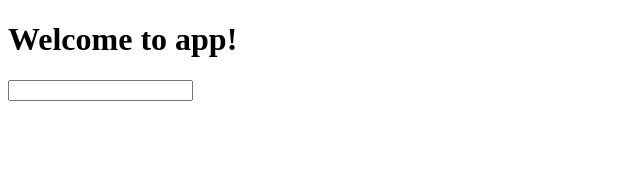
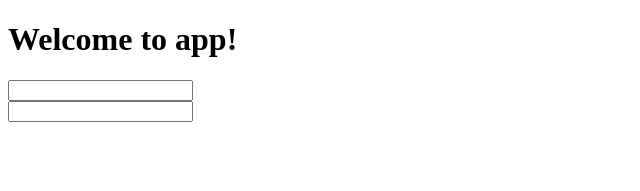
Before and after one commit to IceDragoon064/HW10_Angular_AJAX, an Angular app in the folder myapp/: page / in a window 1280 px wide. Shown: the top 191 px of the page, without its empty margins (0-640 px from the left). Built offline with nearby package versions, Linux system fonts and the light colour scheme.

Commit message:
Change previous screenshot to exercise 5 and upload exercise 6

```diff
--- a/myapp/src/app/app.component.html
+++ b/myapp/src/app/app.component.html
@@ -1,2 +1,4 @@
 <h1>Welcome to {{title}}!</h1>
 <input type='text' (keydown)="myKeyDown($event)">
+<br>
+<input type='text' (keyup)="myKeyUp($event)">
--- a/myapp/src/app/app.component.ts
+++ b/myapp/src/app/app.component.ts
@@ -10,7 +10,12 @@ export class AppComponent {
   title = 'app';
 
   myKeyDown(event) {
-    console.log(event)
-    console.log(event.key)
+    console.log(event);
+    console.log(event.key);
+  }
+
+  myKeyUp(event){
+    console.log(event);
+    console.log(event.key);
   }
 }
```
Also changed, not shown: 2 other files (tests, documents, lock files or other folders).
